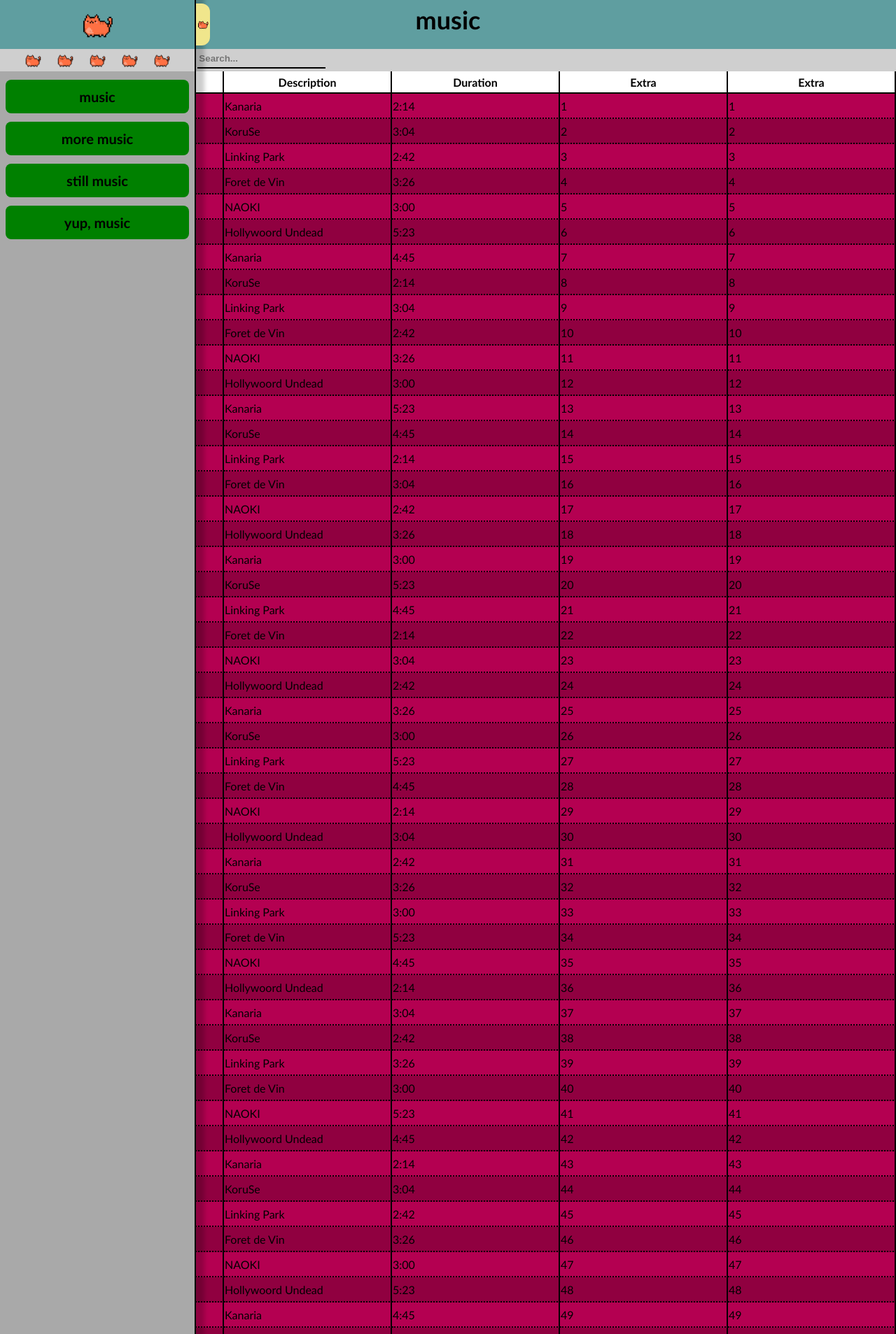
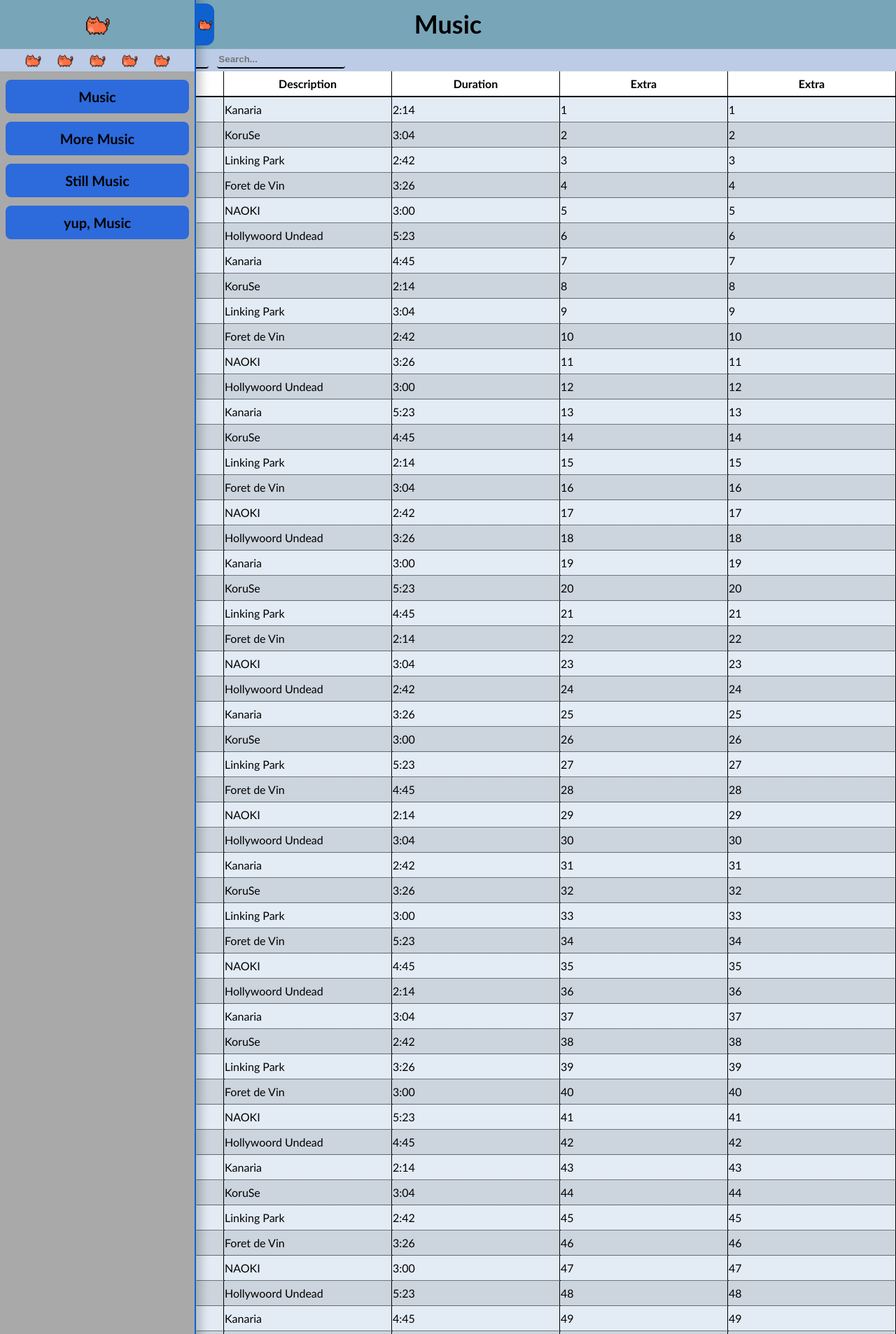
Before and after one commit to HajduThomas/Vizsgaremek-leltar, a PHP site: page /src/main.php in a window 1280 px wide. Shown: the top 1907 px of the page at 70% size. Run offline with PHP 8.4, Linux system fonts and the light colour scheme.

Commit message:
Base restyle

```diff
--- a/src/main.css
+++ b/src/main.css
@@ -7,7 +7,7 @@
 }
 
 html, body {
-  background-color: black;
+  background-color: whitesmoke;
   font-family: 'Gill Sans', 'Gill Sans MT', Calibri, 'Trebuchet MS', sans-serif;
   height: 100%;
   padding: 0% !important;
@@ -34,8 +34,7 @@ p, h1, h2 {
 
 .sidepanel {
   background-color: darkgray;
-  border-right: 2px solid black;
-  box-shadow: 1px 0 6px 1px rgba(0, 0, 0, 0.2);
+  border-right: 2px solid rgb(14, 97, 206);
   width: var(--sidepanel-width);
   height: 100%;
   float: left;
@@ -46,7 +45,7 @@ p, h1, h2 {
 }
 
 .slider:hover .sidepanel {
-  box-shadow: 6px 0 6px 6px rgba(0, 0, 0, 0.2);
+  box-shadow: 2px 0 12px 6px rgba(0, 0, 0, 0.2);
 }
 
 .sideTab {
@@ -56,8 +55,8 @@ p, h1, h2 {
 }
 
 .sideTab .tab {
-  background-color: khaki;
-  width: calc(var(--side-tab-width) - 12px);
+  background-color: rgb(14, 97, 206);
+  width: calc(var(--side-tab-width) - 6px);
   height: 60px;
   display: flex;
   justify-content: center;
@@ -73,21 +72,21 @@ p, h1, h2 {
 }
 
 .mainpanel {
-  background-color: rgb(180, 0, 81);
+  background-color: white;
   height: 100%;
   overflow: hidden;
 }
 
 .toppanel {
   overflow: hidden;
-  background-color: blueviolet;
+  /*background-color: blueviolet;*/
   height: var(--top-height);
 }
 
 .toppanel .header {
   height: calc(100% - var(--top-option-height));
-  background-color: cadetblue;
-  padding: 6px;
+  background-color: rgb(121, 165, 185);
+  padding: 12px;
 }
 
 .toppanel img {
@@ -104,7 +103,7 @@ p, h1, h2 {
 
 .toppanel .footrow {
   width: 100%;
-  background-color: rgb(207, 207, 207);
+  background-color: rgb(188, 204, 230);
   height: var(--top-option-height);
 }
 
@@ -124,18 +123,22 @@ p, h1, h2 {
 }
 
 .sidepanel .footrow button:hover {
-  filter: invert();
+  filter: brightness(140%);
 }
 
 .sidepanel .footrow button:active {
-  background-color: lightgray;
+  filter: invert();
 }
 
 .mainpanel .footrow button,
 .mainpanel .footrow input[type="text"] {
-  height: calc( var(--top-option-height) - 4px );
+  height: calc( var(--top-option-height) - 6px);
+  position: relative;
+  top: 2px;
   font-weight: bold;
   border-bottom: 2px solid black;
+  border-radius: 4px;
+  margin: 0 4px;
 }
 
 .mainpanel .footrow button {
@@ -146,12 +149,13 @@ p, h1, h2 {
 .mainpanel .footrow input[type="text"]:hover {
   border: 0;
   border-bottom: 2px solid blue;
+  background-color: rgba(0, 0, 0, 0.1);
 }
 
 .mainpanel .footrow button:active,
 .mainpanel .footrow input[type="text"]:focus {
   outline: none;
-  background-color: white;
+  background-color: rgba(255, 255, 255, 0.3);
 }
 
 
@@ -166,7 +170,7 @@ p, h1, h2 {
 }
 
 .container .category {
-  background-color: green;
+  background-color: rgb(45, 106, 219);
   color: black;
 
   text-align: center;
@@ -179,11 +183,11 @@ p, h1, h2 {
 }
 
 .container .category:hover {
-  background-color: greenyellow;
+  background-color: rgb(87, 133, 219);
 }
 
 .container .category:active {
-  background-color: yellow;
+  background-color: rgb(30, 72, 151);
 }
 
 .content {
@@ -202,38 +206,32 @@ p, h1, h2 {
   width: 240px;
   height: 36px;
 
-  border-right: 2px solid black;
-  border-bottom: 2px dotted black;
+  border-right: 1px solid black;
+  border-bottom: 1px dotted black;
 
-}
+  background-color: rgb(227, 235, 245);
 
-.content tr:nth-child(odd) {
-  /*
-  lowers opacity by 20%
-  works like this cause rows use the background as color
-  */
-  background-color: rgba(0, 0, 0, 0.2);
 }
 
 .content tr:nth-child(odd) td {
   /*
-  Lowers the opacity by 20%
+  adds filter to darken every other row
   this way, it doesn't override the first rows color
   */
-  filter: brightness(80%);
+  filter: brightness(90%);
 }
 
 .content th:nth-child(1),
 .content td:nth-child(1) {
   width: 80px;
 
-  background-color: rgb(218, 218, 218);
+  background-color: rgb(176, 217, 230);
 
   text-align: right;
 
   position: sticky;
   left: 0;
-
+  padding: 8px;
   z-index: 1;
 }
 
--- a/src/main.php
+++ b/src/main.php
@@ -23,11 +23,11 @@
           </div>
 
           <div class="footrow">
-            <button class="tag1"><img src="./assets/pixelcat.png" alt="1"></button>
-            <button class="tag1"><img src="./assets/pixelcat.png" alt="1"></button>
-            <button class="tag1"><img src="./assets/pixelcat.png" alt="1"></button>
-            <button class="tag1"><img src="./assets/pixelcat.png" alt="1"></button>
-            <button class="tag1"><img src="./assets/pixelcat.png" alt="1"></button>
+            <button><img src="./assets/pixelcat.png" alt="1"></button>
+            <button><img src="./assets/pixelcat.png" alt="1"></button>
+            <button><img src="./assets/pixelcat.png" alt="1"></button>
+            <button><img src="./assets/pixelcat.png" alt="1"></button>
+            <button><img src="./assets/pixelcat.png" alt="1"></button>
           </div>
 
         </div>
@@ -49,9 +49,9 @@
         </div>
 
         <div class="footrow">
-          <button class="tag2">Option 1</button>
-          <button class="tag2">Option 2</button>
-          <button class="tag2">Option 3</button>
+          <button>Option 1</button>
+          <button>Option 2</button>
+          <button>Option 3</button>
           <input type="text" placeholder="Search..." autocomplete="off">
         </div>
 
@@ -82,26 +82,26 @@
 
         const results = [
           {
-            catName: "music", //table name
+            catName: "Music", //table name
             //table contents
             names: ["eye", "Exodus", "Faint", "Fired Up", "Hold The Night", "Divide My Heart", "How We Roll"],
             descs: ["Kanaria", "KoruSe", "Linking Park", "Foret de Vin", "NAOKI", "Hollywoord Undead"],
             durs: ["2:14", "3:04", "2:42", "3:26", "3:00", "5:23", "4:45"]
           },
           {
-            catName: "more music",
+            catName: "More Music",
             names: ["Ghost Rule","Six Black Heavens Guns", "Lowrider", "Echo", "Maw of the King", "Devil Trigger", "Throne", "Kingslayer"],
             descs: ["Deco*27", "Daisuke Ishiwatari / Naoki Hashimoto", "Cypress Hill", "Crusher-p", "Cami-Cat", "Casey Edwards / Ali Edwards", "Bring Me The Horizon", "Bring Me The Horizon / BABYMETAL"],
             durs: ["3:30", "4:43", "4:36", "3:50", "3:41", "6:45", "3:11", "3:40"]
           },
           {
-            catName: "still music",
+            catName: "Still Music",
             names: ["Nasty * Nasty * Spell", "God Only Knows", "Judgement", "KILLSWITCH", "Titanium", "WWW", "HUGE W", "Kinetic", "reason"],
             descs: ["Camellia", "bitbreaker", "meganeko", "mekaloton", "Mittsies", "Moe Shop / Edoga-Sullivan", "Mori Calliope", "Pete Cottrell", "Rad Cat"],
             durs: ["4:24", "4:47", "5:29", "2:15", "3:06", "3:30", "4:09", "3:49", "2:45"]
           },
           {
-            catName: "yup, music",
+            catName: "yup, Music",
             names: ["Latin Lingo", "Purple Pills", "A Blast Beat", "Shield Sister", "Lagtrain", "Levitate", "MoeChakkaFire", "Methods of Madness", "Extras (city pop cover)"],
             descs: ["Cypress Hill", "D12", "Dune", "Garrett Williamson", "girl_dm_ / darkbluecat", "Hollywood Undead", "issey", "James Landino", "jen"],
             durs: ["3:58", "5:04", "3:05", "2:35", "4:11", "3:24", "2:35", "1:58", "6:07"]
```
Also changed, not shown: index.php (+3 -9 lines), src/index.css (+14 -1 lines).
